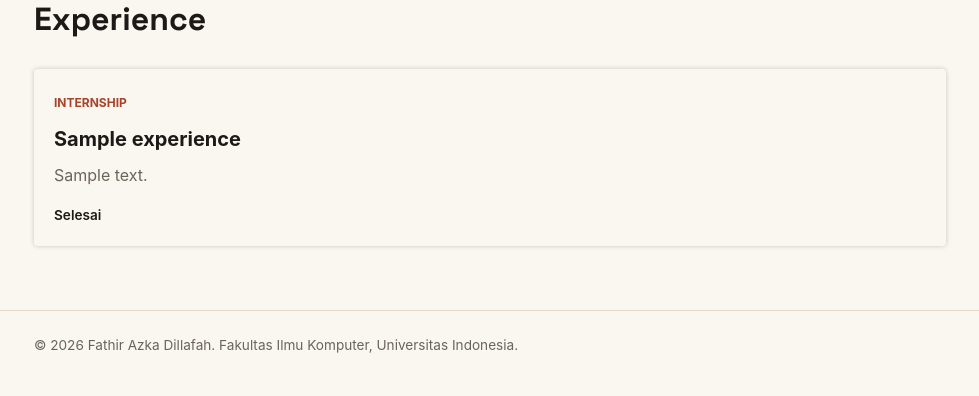
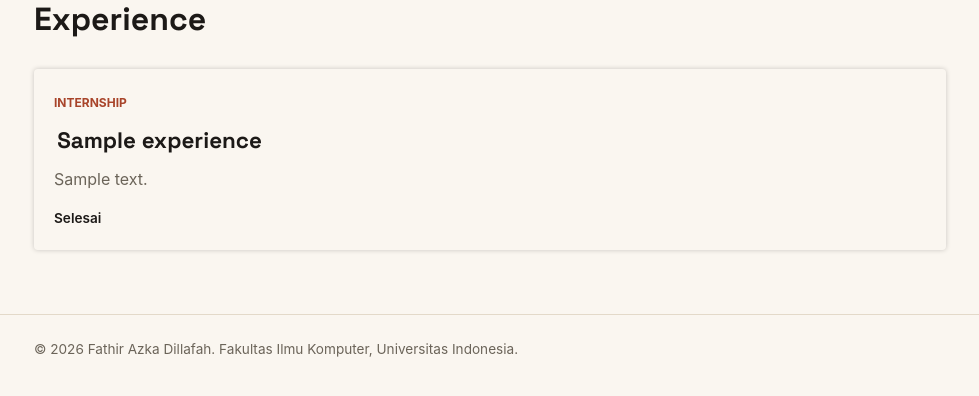
Before and after one commit to F-thir/myportofolio, a Django app: page /experience/ in a window 1280 px wide. Shown: the part 172-568 px from the top of the page, without its empty margins (150-1129 px from the left). Run offline with Django 5.2, Linux system fonts and the light colour scheme; tables that the repository leaves empty hold one stand-in row (values such as "Sample post").

Commit message:
Tugas 2 - Pertanyaan Reflektif & Adjustment

```diff
--- a/static/css/style.css
+++ b/static/css/style.css
@@ -344,6 +344,12 @@ h1, .brand {
     font-size: 2rem;
 }
 
+.experience-section .container h2 {
+    font-family: "Space Grotesk", -apple-system, sans-serif;
+    font-size: 1.4rem;
+    padding-left: 0.2rem;
+}
+
 .experience-grid {
     display: grid;
     grid-template-columns: repeat(auto-fit, minmax(240px, 1fr));
@@ -451,7 +457,7 @@ h1, .brand {
 
 .skill-section .container h2 {
     font-family: "Space Grotesk", -apple-system, sans-serif;
-    font-size: 1.4rem;
+    font-size: 1.5rem;
     padding-left: 0.2rem;
     margin-bottom: 0.05rem;
 }
@@ -484,6 +490,7 @@ h1, .brand {
     font-size: 1.1rem;
     margin-top: 1rem;
     padding-top: 1rem;
+    text-align: justify;
     border-top: 1px solid var(--line);
     color: var(--text-muted);
 }
```
Also changed, not shown: README.md.
